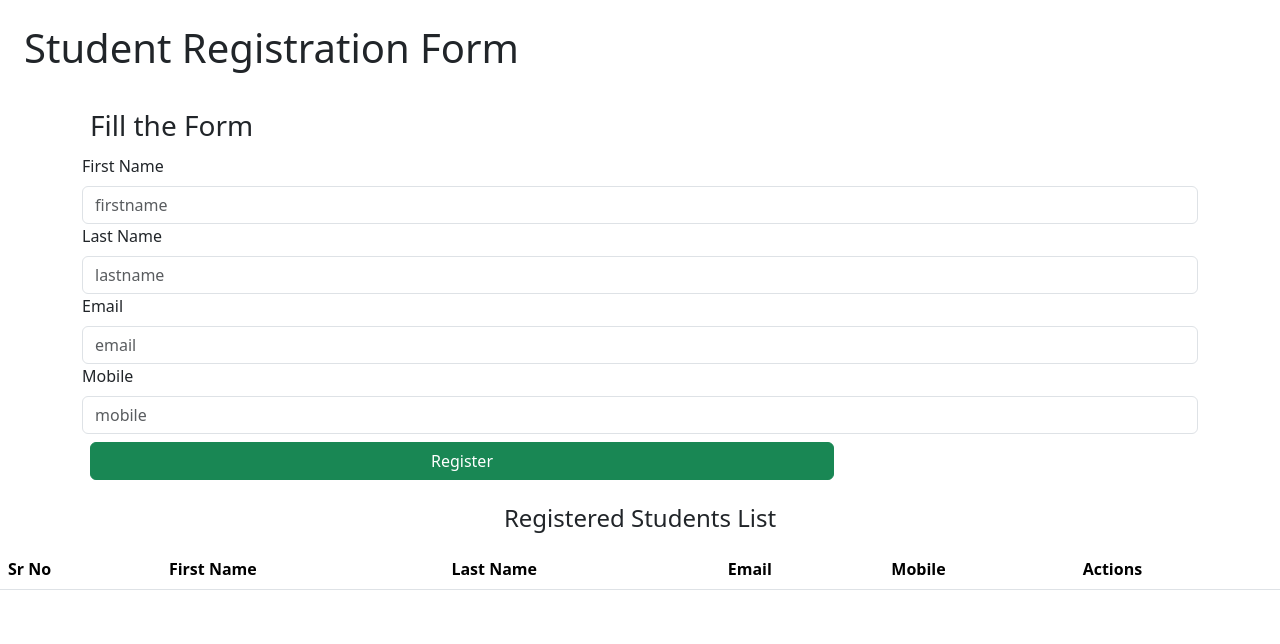
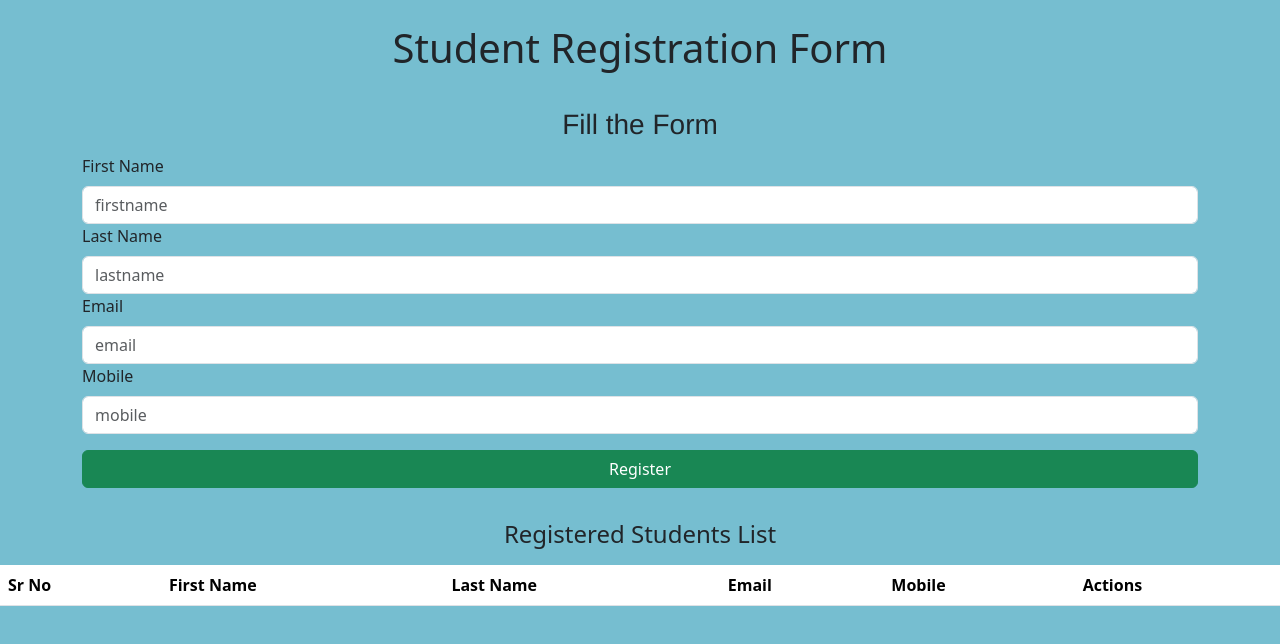
Before and after one commit to nihalmujawar121/Student-Registration-Form, a website: page index.html in a window 1280 px wide. Drawn offline with nearby package versions, Linux system fonts and the light colour scheme.

Commit message:
added css properties

```diff
--- a/index.html
+++ b/index.html
@@ -4,23 +4,23 @@
     <meta charset="UTF-8" />
     <meta name="viewport" content="width=device-width, initial-scale=1.0" />
     <title>Document</title>
-    <link rel="stylesheet" href="styles/style.css" />
     <link
       rel="stylesheet"
       href="node_modules/bootstrap/dist/css/bootstrap.min.css" />
+    <link rel="stylesheet" href="styles/style.css" />
     <script
       src="node_modules/bootstrap/dist/js/bootstrap.min.js"
       defer></script>
     <script src="scripts/index.js" defer></script>
   </head>
   <body>
-    <header><h1 class="m-4">Student Registration Form</h1></header>
+    <header><h1 class="m-4 text-center">Student Registration Form</h1></header>
     <main>
       <form>
         <div class="container">
           <div class="row">
             <div class="col">
-              <div id="register-form" class="m-2 fs-3">Fill the Form</div>
+              <div id="register-form" class="m-2 fs-3 text-center">Fill the Form</div>
               <label for="firstname" class="form-label">First Name</label>
               <input
                 type="text"
@@ -46,12 +46,14 @@
                 placeholder="mobile"
                 id="mobile"
                 class="form-control" />
-              <button
-                type="button"
-                class="btn btn-success m-2 col-8"
-                id="register-button">
-                Register
-              </button>
+              <div class="d-flex justify-content-center">
+                <button
+                  type="button"
+                  class="btn btn-success m-3 col-12"
+                  id="register-button">
+                  Register
+                </button>
+              </div>
             </div>
           </div>
         </div>
--- a/styles/style.css
+++ b/styles/style.css
@@ -2,3 +2,11 @@
     height: 300px;
     overflow: scroll;
 }
+body{
+    background-color: #76BED0;
+}
+
+#register-form{
+    font-size: medium;
+    font-family: 'Franklin Gothic Medium', 'Arial Narrow', Arial, sans-serif
+}
```
